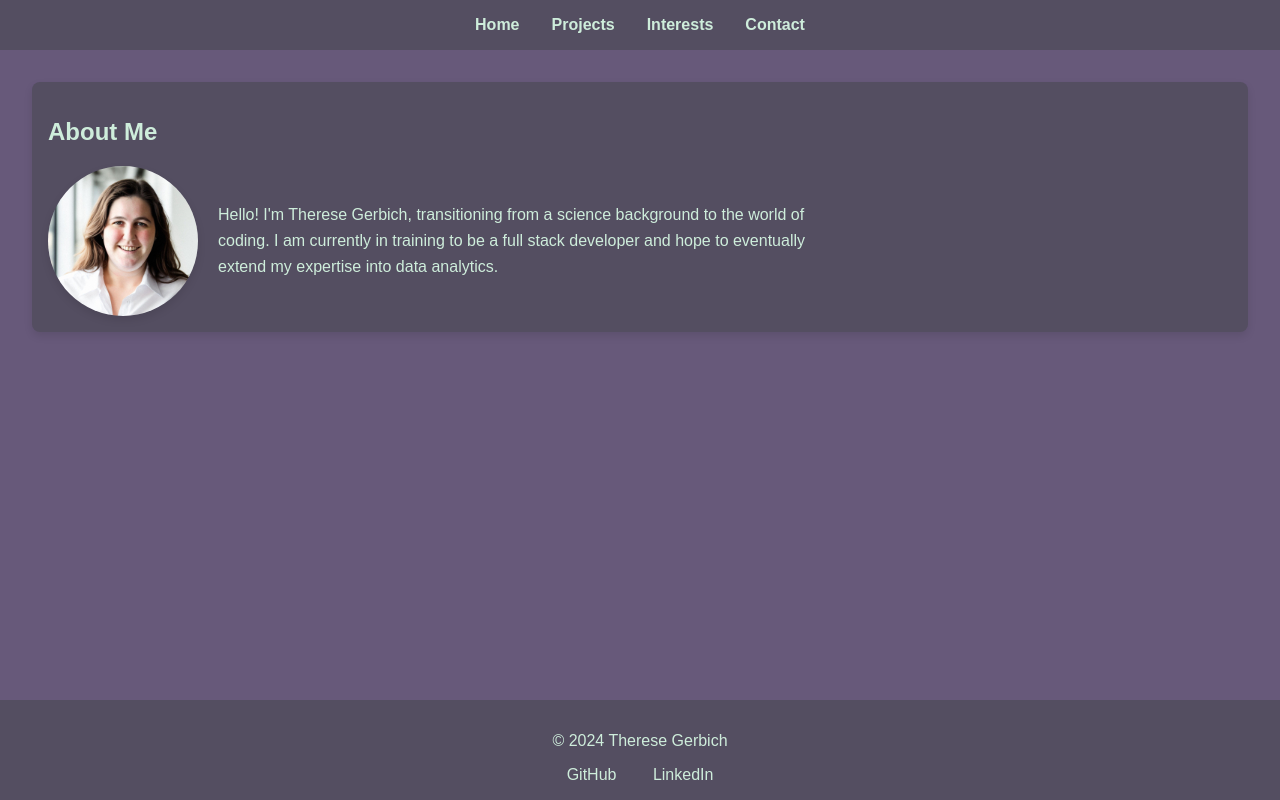
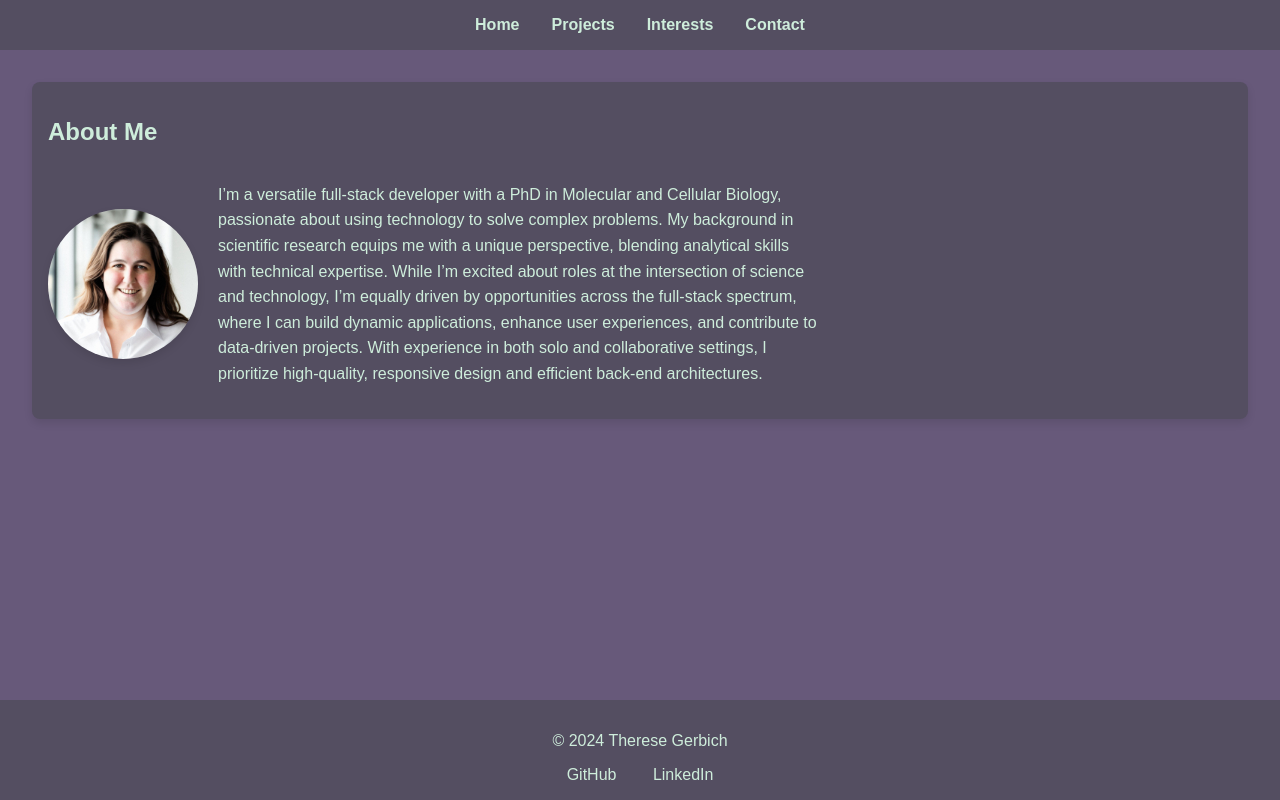
Before and after one commit to tmgerbich/portfolio, a plain HTML site: page index.html in a window 1280 px wide. Drawn offline with Linux system fonts and the light colour scheme.

Commit message:
about me

```diff
--- a/index.html
+++ b/index.html
@@ -26,7 +26,7 @@
                 <h1 class="heading1">About Me</h1>
                 <div class="about-me-content">
                     <img src="images/profile.jpg" alt="Profile Picture">
-                    <p>Hello! I'm Therese Gerbich, transitioning from a science background to the world of coding. I am currently in training to be a full stack developer and hope to eventually extend my expertise into data analytics.</p>
+                    <p>I’m a versatile full-stack developer with a PhD in Molecular and Cellular Biology, passionate about using technology to solve complex problems. My background in scientific research equips me with a unique perspective, blending analytical skills with technical expertise. While I’m excited about roles at the intersection of science and technology, I’m equally driven by opportunities across the full-stack spectrum, where I can build dynamic applications, enhance user experiences, and contribute to data-driven projects. With experience in both solo and collaborative settings, I prioritize high-quality, responsive design and efficient back-end architectures.</p>
                 </div>
             </section>
         </main>
```
